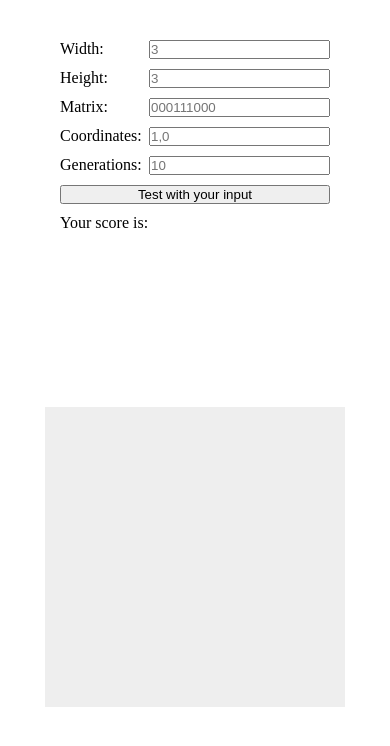
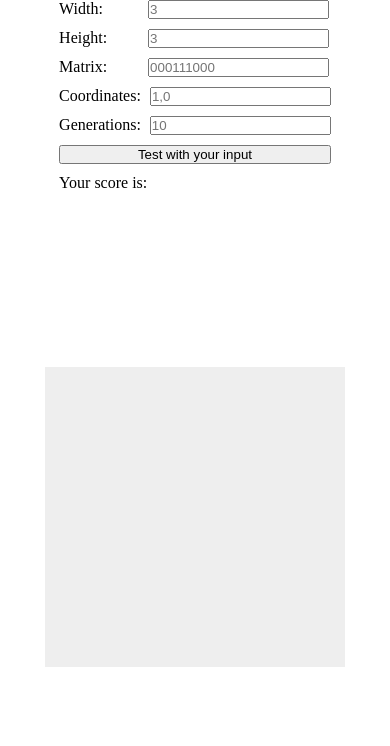
Before and after one commit to Brglz/Red-Green-Game, a plain HTML site: page index.html in a window 390 px wide. Shown: the top 746 px of the page. Drawn offline with Linux system fonts and the light colour scheme.

Commit message:
Update style.css

```diff
--- a/Browser-Game/style.css
+++ b/Browser-Game/style.css
@@ -30,7 +30,7 @@ button {
 
 .labels {
     display: inline-block;
-    width: 80px;
+    min-width: 80px;
 }
 
 .canvas-div {
@@ -48,7 +48,6 @@ button {
 
 @media only screen and (max-width: 884px){
     body{
-        padding-top: 40px;
         flex-direction: column;
         overflow: hidden;
     }
```
